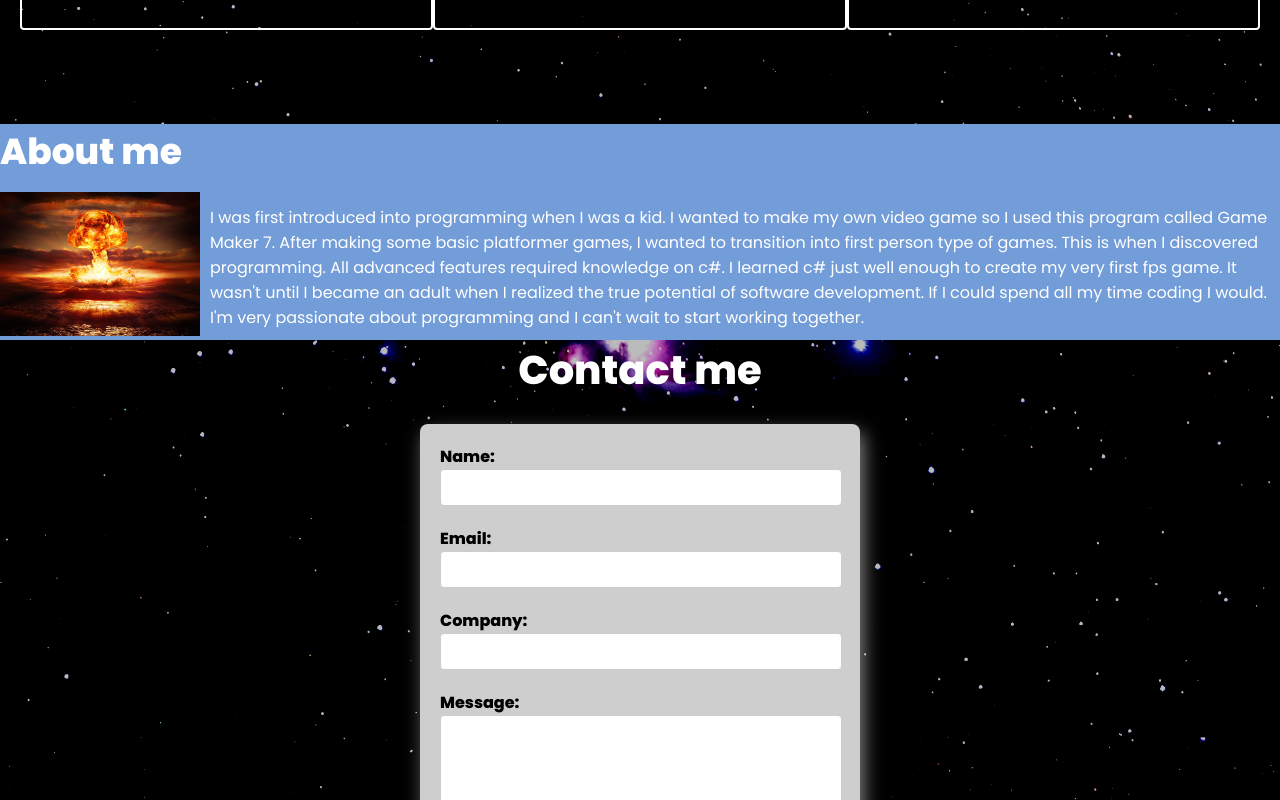
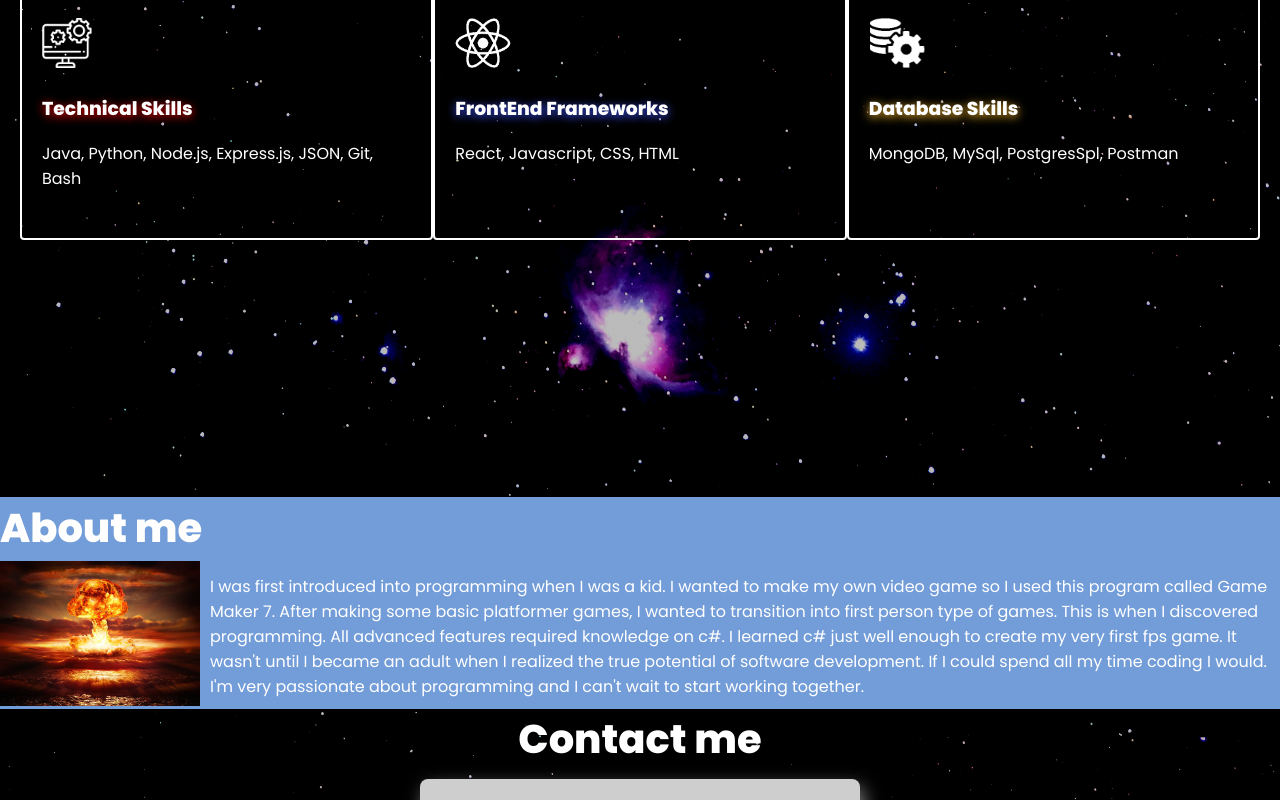
Before and after one commit to Crod7/Outdated-Portfolio-React-Website, a React (Create React App) app in the folder frontend/: page / in a window 1280 px wide. Shown: the part 1820-2620 px from the top of the page. Built offline with nearby package versions, Linux system fonts and the light colour scheme.

Commit message:
Finished the skills section. We added rotating images, clean css code that is well organized, and even fixed up the js file linking to the skills component to make it cleaner.

```diff
--- a/frontend/src/components/About.js
+++ b/frontend/src/components/About.js
@@ -5,7 +5,7 @@ const About = () => {
 
   return (
     <div className="about-background">
-      <h2 className="about-title" id="about">About me</h2>
+      <h2 className="title" id="about">About me</h2>
       <div className="about-container">
         <img src="/bomb.jpg" alt="HELLOWORLD" className="about-image"/>
         <p className="about-text">
--- a/frontend/src/components/Projects.js
+++ b/frontend/src/components/Projects.js
@@ -31,7 +31,7 @@ const Project = () => {
 
     return (
         <section>
-            <h2 className="project-title">Projects</h2>
+            <h2 className="title">Projects</h2>
             <div className="projects-container">
                 {projects.map((project) => (
                 <div key={project.id} className="project-card">
--- a/frontend/src/components/Skills.js
+++ b/frontend/src/components/Skills.js
@@ -1,35 +1,36 @@
+/**
+ * The manages the skills component.
+ */
 import React from "react"
 
 const Skills = () => {
-
     return (
         <div>
             <h2 className="title" id="skills">Skills</h2>
             <div className="skills-container">
-                <div className="skill-card">
+                <div className="skill-card" id="technical-container">
                     <img src={'/computerIcon.png'} alt={'Technical Skills'} />
-                    <div className="skill-details">
-                    <h3 className="red-text">{'Technical Skills'}</h3>
-                    <p>{'Java, Python, Node.js, Express.js, JSON, Git, Bash'}</p>
+                    <div>
+                        <h3 className="technical-title-text">{'Technical Skills'}</h3>
+                        <p>{'Java, Python, Node.js, Express.js, JSON, Git, Bash'}</p>
                     </div>
                 </div>
-                <div className="skill-card">
+                <div className="skill-card" id="frontend-container">
                     <img src={'/react.png'} alt={'FrontEnd Frameworks'} />
-                    <div className="skill-details">
-                    <h3 className="blue-text">{'FrontEnd Frameworks'}</h3>
-                    <p>{'React, Javascript, CSS, HTML'}</p>
+                    <div>
+                        <h3 className="frontend-title-text">{'FrontEnd Frameworks'}</h3>
+                        <p>{'React, Javascript, CSS, HTML'}</p>
                     </div>
                 </div>
-                <div className="skill-card">
+                <div className="skill-card" id="database-container">
                     <img src={'/backendIcon.png'} alt={'Database Skills'} />
-                    <div className="skill-details">
-                    <h3 className="yellow-text">{'Database Skills'}</h3>
-                    <p>{'MongoDB, MySql, PostgresSpl, Postman'}</p>
+                    <div>
+                        <h3 className="database-title-text">{'Database Skills'}</h3>
+                        <p>{'MongoDB, MySql, PostgresSpl, Postman'}</p>
                     </div>
                 </div>
             </div>
         </div>
-
   )
 }
 
--- a/frontend/src/css/about.css
+++ b/frontend/src/css/about.css
@@ -1,3 +1,9 @@
+/* This manages the About section.*/
+
+/* The padding needs to be 1px for the top inorder for the scroll feature to land just above the section.*/
+#about{
+  padding: 1px 0px 0px 0px;
+}
 .about-background{
   background-color: var(--primaryBackground);
 }
@@ -13,11 +19,5 @@
 }
 
 .about-text{
-  color: rgb(255, 255, 255);
+  color: var(--titleColor);
 }
-
-
-.about-title{
-  color: rgb(255, 255, 255);
-  font-size: 36px;
-}
--- a/frontend/src/css/contact.css
+++ b/frontend/src/css/contact.css
@@ -2,12 +2,7 @@
     display: flex;
     justify-content: center;
     align-items: center;
-    padding: 24px;
-  }
-  .title {
-    color: var(--titleColor);
-    font-size: 40px;
-    margin: 0px;
+    padding: 10px 0px 0px 0px;
   }
   .contact-container form {
     min-width: 400px;
--- a/frontend/src/css/home.css
+++ b/frontend/src/css/home.css
@@ -1,5 +1,6 @@
 /* The is the banner container. Sets the banner to be as tall as the user display.*/
 .homepage-banner {
+  padding: 10px 0px 0px 0px;
   margin-top: 36px;
   height: 100vh;
   position: relative;
@@ -43,11 +44,11 @@
   color: var(--titleColor);
   background-color: rgba(255, 255, 255, 0);
   border-radius: 6px;
-  transition: transform 0.8s ease-in-out;
+  transition: transform 0.2s ease-in-out;
   transform: scale(1);
 }
 
 .homepage-banner button:hover {
-  transition: transform 0.8s ease-in-out;
+  transition: transform 0.2s ease-in-out;
   transform: scale(1.2);
 }
--- a/frontend/src/css/index.css
+++ b/frontend/src/css/index.css
@@ -35,6 +35,13 @@ body {
   font-family: var(--font);
   color: var(--textColor);
 }
+/* This manages the section titles(projects, skills, about me, etc...).*/
+.title {
+  color: var(--titleColor);
+  font-size: 40px;
+  margin: 0px;
+
+}
 
 
 @media only screen and (device-width: 828px) and (device-height: 1792px) and (-webkit-device-pixel-ratio: 2) {
--- a/frontend/src/css/projects.css
+++ b/frontend/src/css/projects.css
@@ -2,10 +2,6 @@
     padding: 20px;
     margin: 0px;
     background-color: var(--primaryBackground);
-}
-.project-title{
-  color: var(--titleColor);
-  font-size: 36px;
 }
 .section-container-projects{
   margin: 0px;
--- a/frontend/src/css/resume.css
+++ b/frontend/src/css/resume.css
@@ -3,11 +3,6 @@
     margin: 0 auto;
     padding: 20px;
   }
-.title {
-  color: var(--titleColor);
-  font-size: 40px;
-  margin: 0px;
-}
   .section-container {
     background-color: var(--secondary);
     border-radius: 10px;
--- a/frontend/src/css/skills.css
+++ b/frontend/src/css/skills.css
@@ -1,12 +1,30 @@
+/* This manages the skills section.*/
+
+
+/* Manages the padding of the entire section. (Exterior of the section.)*/
 #skills {
   padding: 20px;
 }
+/* This creates the rotation.*/
+@keyframes rotateY {
+  0% {
+    transform: perspective(1000px) rotateY(0deg);
+  }
+  50% {
+    transform: perspective(1000px) rotateY(180deg);
+  }
+}
+/* Manages some variables and the size of the section.*/
 .skills-container{
-  margin-top: 22px;
-  margin-bottom: 44px;
+  perspective: 1000px; /* Needed for the rotation.*/
+  --technicalShadow: 0px 2px 10px rgb(255, 0, 0);
+  --frontendShadow: 0px 2px 10px rgb(60, 83, 255);
+  --databaseShadow: 0px 2px 10px rgb(250, 185, 44);
+  min-height: 60vh; /* Size of the section proportional to screen size.*/
   display: grid;
   gap: 0px;
 }
+/* How the grid is layed out depending on screen size.*/
 @media (max-width: 730px){
   .skills-container {
     grid-template-columns: 1fr;
@@ -14,10 +32,13 @@
 }
 @media (min-width: 731px){
   .skills-container {
+    margin-top: 30vh;
     grid-template-columns: 1fr 1fr 1fr;
   }
 }
+/* Manages how the container is constructed and how it looks. Border, color etc.*/
 .skill-card {
+  max-height: 200px;
   display: inline-block;
   color: var(--titleColor);
   border: solid;
@@ -26,42 +47,38 @@
   border-radius: 4px;
   padding: 20px;
 }
-
+/* The glow when you hover over a container.*/
+#technical-container:hover{
+  box-shadow: var(--technicalShadow);
+}
+#frontend-container:hover{
+  box-shadow: var(--frontendShadow);
+}
+#database-container:hover{
+  box-shadow: var(--databaseShadow);
+}
+/* This manages the image.*/
 .skill-card img{
+  animation: rotateY 3s linear infinite;
   max-height: 50px;
 }
-
-.skill-details {
+/* Manages title such as 'Technical Skills'.*/
+.skill-details h3 {
   margin-top: 10px;
-}
-
-.skill-details h3 {
   font-size: 20px;
   margin-bottom: 5px;
 }
-
+/* Manages text describing list of skills.*/
 .skill-details p {
   margin-bottom: 10px;
 }
-
-.skill-details a {
-  display: inline-block;
-  padding: 8px 12px;
-  margin-left: 5px;
-  margin-right: 5px;
-  background-color: #333;
-  color: white;
-  text-decoration: none;
-  border-radius: 4px;
+/* Manages the title glow of each container.*/
+.technical-title-text{
+  text-shadow: var(--technicalShadow)
 }
-
-.red-text{
-  text-shadow: 0px 2px 10px rgb(255, 0, 0);
+.frontend-title-text{
+  text-shadow: var(--frontendShadow);
 }
-.blue-text{
-  text-shadow: 0px 2px 10px rgb(60, 83, 255);
+.database-title-text{
+  text-shadow: var(--databaseShadow);
 }
-.yellow-text{
-  text-shadow: 0px 2px 10px rgb(250, 185, 44);
-
-}
```
